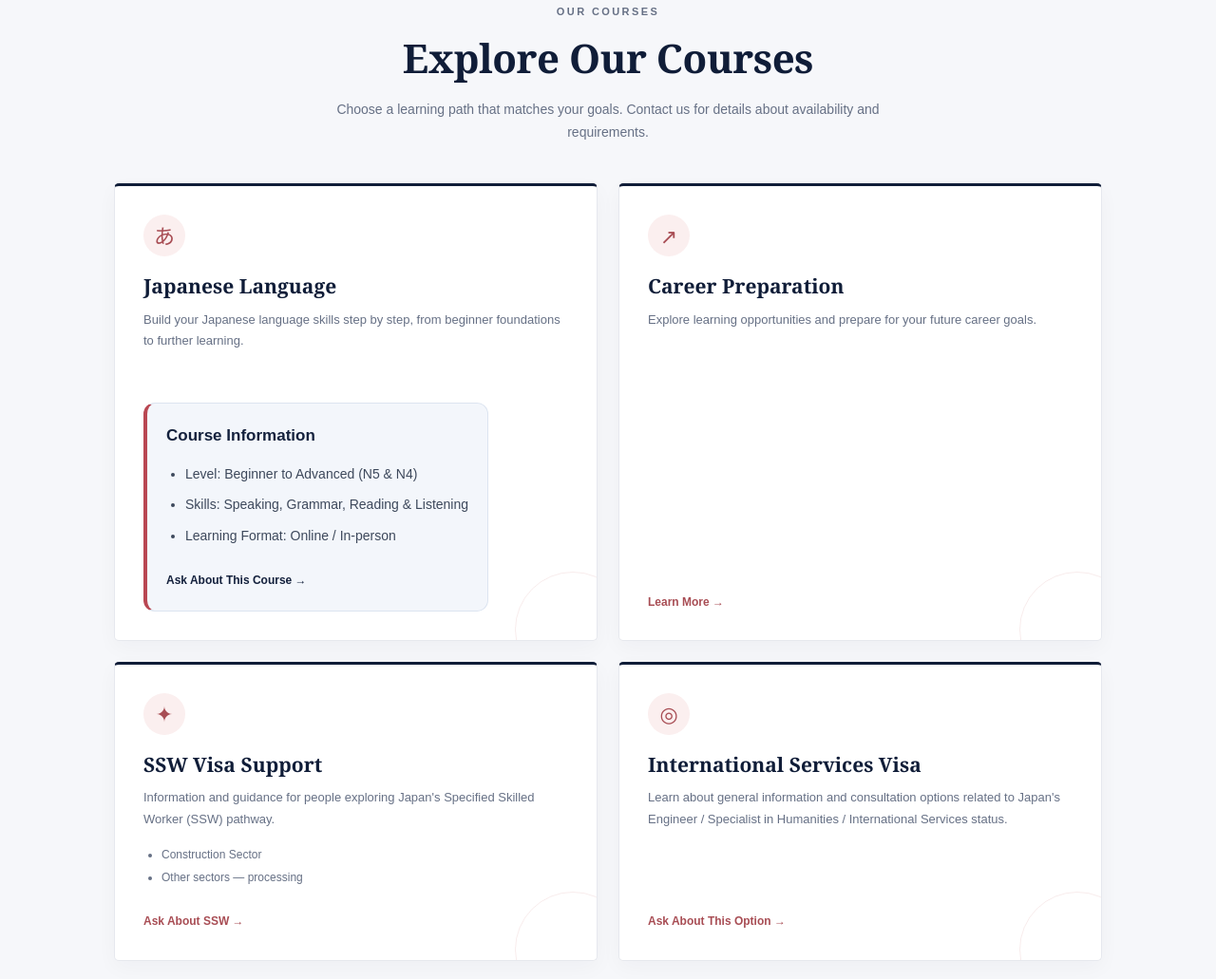
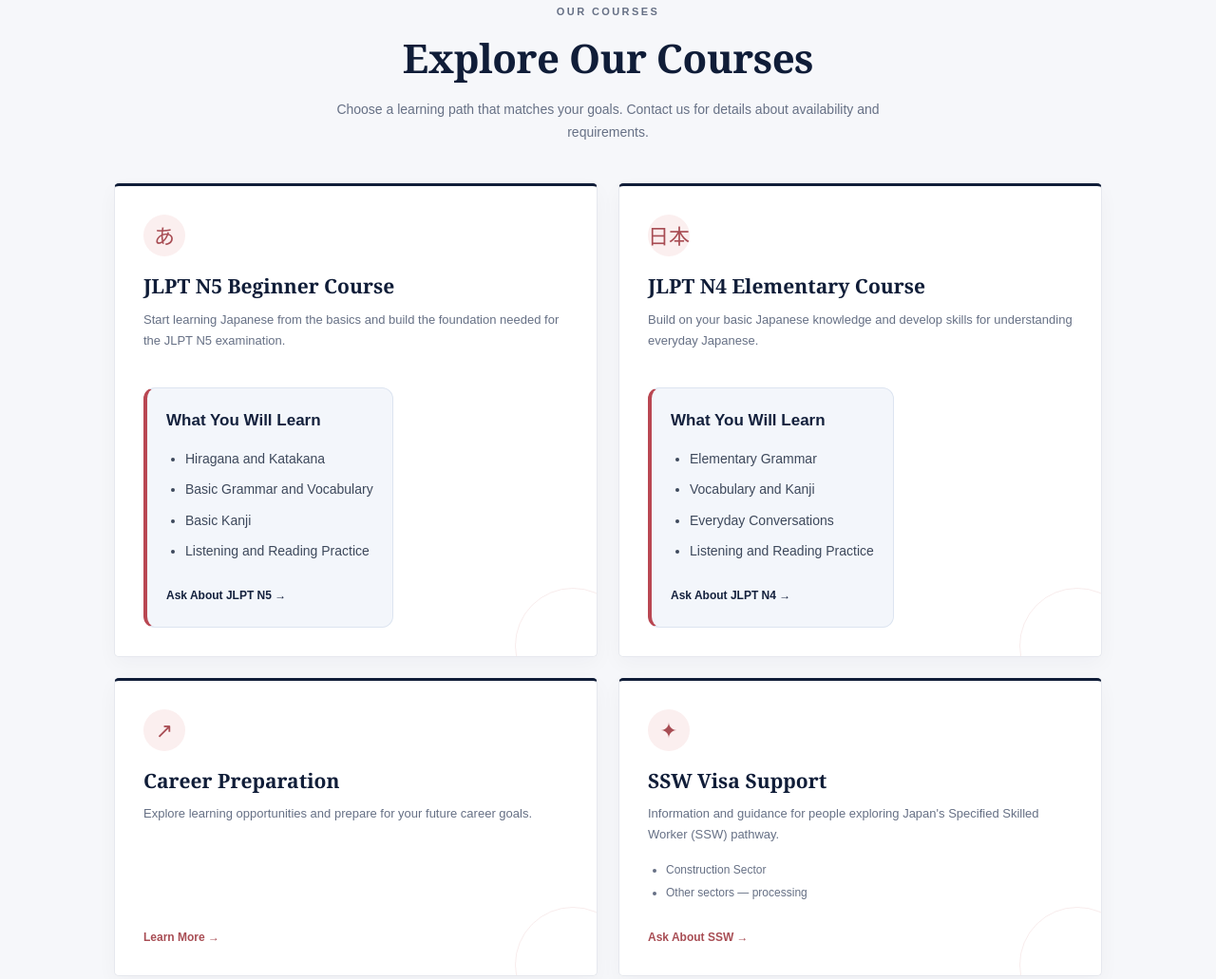
Before and after one commit to fardin02/khan-academy-website, a plain HTML site: page index.html in a window 1280 px wide. Shown: the part 1360-2391 px from the top of the page at 95% size. Drawn offline with Linux system fonts and the light colour scheme.

Commit message:
Add JLPT N5 and N4 courses

```diff
--- a/index.html
+++ b/index.html
@@ -99,21 +99,32 @@
             </div>
 
             <div class="course-grid">
-                <article class="course-card">
+                <!-- JLPT N5 Course -->
+                 <article class="course-card">
                     <div class="course-icon" aria-hidden="true">あ</div>
-                    <h3 data-en="Japanese Language" data-ja="日本語コース">Japanese Language</h3>
-                    <p data-en="Build your Japanese language skills step by step, from beginner foundations to further learning."
-                       data-ja="初級の基礎から、段階的に日本語力を身につけましょう。">
-                        Build your Japanese language skills step by step, from beginner foundations to further learning.
-                    </p>
-
-                    </p> <div class="course-info-box"> <h4 data-en="Course Information" data-ja="コース情報"> Course Information </h4>
-                    <ul class="course-details"> <li data-en="Level: Beginner to Advanced" data-ja="レベル (N5 & N4)：初級〜上級"> Level: Beginner to Advanced (N5 & N4)</li>
-                    <li data-en="Skills: Speaking, Grammar, Reading & Listening" data-ja="学習内容：会話・文法・読解・聴解"> Skills: Speaking, Grammar, Reading & Listening </li>
-                    <li data-en="Learning Format: Online / In-person" data-ja="授業形式：オンライン・対面授業"> Learning Format: Online / In-person </li> </ul>
-                    <a class="text-link" href="#contact" data-en="Ask About This Course →" data-ja="このコースについて問い合わせる →"> Ask About This Course → </a> </div>
-                    </article>
-
+                     <h3 data-en="JLPT N5 Beginner Course" data-ja="JLPT N5 初級コース">JLPT N5 Beginner Course</h3>
+                        <p data-en="Start learning Japanese from the basics and build the foundation needed for the JLPT N5 examination." data-ja="日本語の基礎から学び、JLPT N5試験に必要な力を身につけます。"> Start learning Japanese from the basics and build the foundation needed for the JLPT N5 examination. </p>
+                        <div class="course-info-box">
+                            <h4 data-en="What You Will Learn" data-ja="学習内容">What You Will Learn</h4>
+                            <ul class="course-details">
+                                <li data-en="Hiragana and Katakana" data-ja="ひらがな・カタカナ">Hiragana and Katakana</li>
+                                <li data-en="Basic Grammar and Vocabulary" data-ja="基本文法・語彙">Basic Grammar and Vocabulary</li>
+                                <li data-en="Basic Kanji" data-ja="基本漢字">Basic Kanji</li>
+                                <li data-en="Listening and Reading Practice" data-ja="聴解・読解練習">Listening and Reading Practice</li>
+                            </ul> <a class="text-link" href="#contact" data-en="Ask About JLPT N5 →" data-ja="JLPT N5について問い合わせる →">Ask About JLPT N5 →</a>
+                        </div> </article> <!-- JLPT N4 Course --> <article class="course-card"> <div class="course-icon" aria-hidden="true">日本</div>
+                            <h3 data-en="JLPT N4 Elementary Course" data-ja="JLPT N4 初中級コース">JLPT N4 Elementary Course</h3>
+                            <p data-en="Build on your basic Japanese knowledge and develop skills for understanding everyday Japanese." data-ja="基礎的な日本語力を伸ばし、日常的な日本語を理解する力を身につけます。"> Build on your basic Japanese knowledge and develop skills for understanding everyday Japanese. </p>
+                            <div class="course-info-box">
+                                <h4 data-en="What You Will Learn" data-ja="学習内容">What You Will Learn</h4>
+                                <ul class="course-details">
+                                    <li data-en="Elementary Grammar" data-ja="初中級文法">Elementary Grammar</li>
+                                    <li data-en="Vocabulary and Kanji" data-ja="語彙・漢字">Vocabulary and Kanji</li>
+                                    <li data-en="Everyday Conversations" data-ja="日常会話">Everyday Conversations</li>
+                                    <li data-en="Listening and Reading Practice" data-ja="聴解・読解練習">Listening and Reading Practice</li>
+                                </ul> <a class="text-link" href="#contact" data-en="Ask About JLPT N4 →" data-ja="JLPT N4について問い合わせる →">Ask About JLPT N4 →</a>
+                    </div>
+                </article>
                 <article class="course-card">
                     <div class="course-icon" aria-hidden="true">↗</div>
                     <h3 data-en="Career Preparation" data-ja="キャリア準備">Career Preparation</h3>
```
